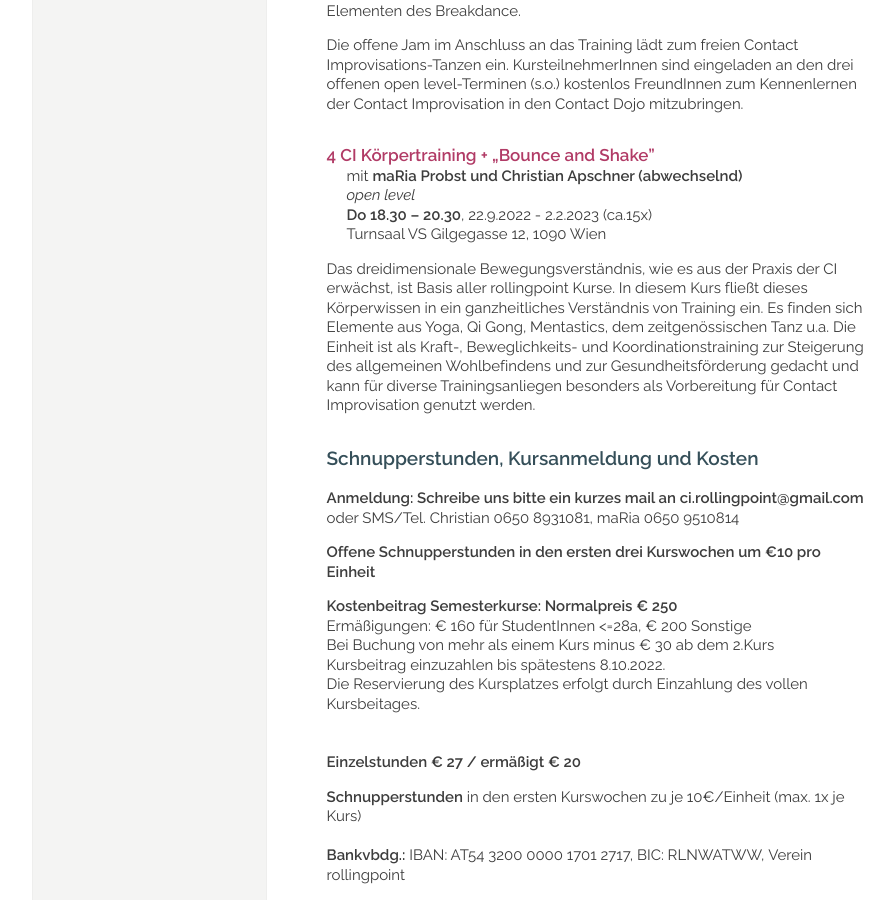
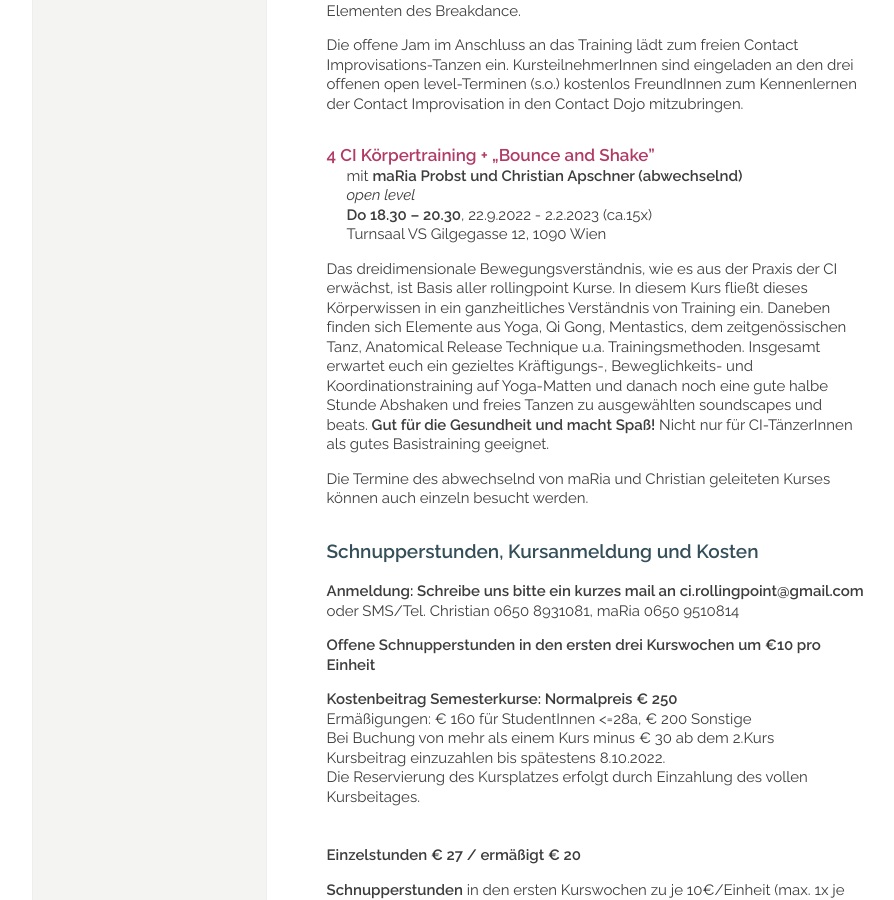
Before and after one commit to manulari/rollingpointat, a Jekyll site: the page built from _pages_de/kurse.md, in a window 1280 px wide and 900 px high, scrolled down 2685 px. Shown: the whole window, without its empty margins (152-1046 px from the left). Built offline with Jekyll 4.4.1, drawn with Linux system fonts in a browser that asks for light colours; comment, search, counter and statistics services are not loaded.

Commit message:
Update page (de) “kurse”

```diff
--- a/_pages_de/kurse.md
+++ b/_pages_de/kurse.md
@@ -16,8 +16,6 @@ title: KURSE UND WORKSHOPS
 
 ### Kursbeginn Wintersemester 2022/23: 19.-22.9.2022
 
-
-
 <div class="named-anchor" id="mo"></div>
 
 #### Wintersemester 2022/23
@@ -33,13 +31,11 @@ als Säuglinge und Kinder ansprechen. Durch rollen, gleiten, drücken und ziehen
 wir uns mit der Welt. Wir erweitern damit fast beiläufig unser Bewegungsspektrum und fühlen uns
 dadurch erfrischt und energetisiert.
 
-
 Spezifische Elemente aus Somatics, dem zeitgenössischen Tanz und der Contact Improvisation
 lassen uns unsere tänzerischen Möglichkeiten weiter entwickeln. Somatics öffnen unsere Wahrnehmungsfähigkeit und verfeinern unser Körperbild. Sie unterstützen
 uns dabei den eigenen Körper und das Zusammenspiel von Muskeln, Knochen und Organen besser
 zu verstehen. So können wir beispielsweise begreifen, was unsere Zunge mit den Füßen zu tun hat
 oder wie die Beine locker hängen können.
-
 
 Spezifische Techniken aus dem zeitgenössischen Tanz helfen uns, unsere Körper bewusster
 einzusetzen: Wir lernen in diesem Semester den Rumpf und die Beine zu integrieren, erfahren
@@ -55,10 +51,6 @@ Kontaktimprovisations-Elementen mit geringer Gewichtsübertragung und sanfter Be
 Menschen, die sich selbst und ihren Körper besser kennen lernen wollen. Eine kontinuierliche
 Teilnahme, auch über diesen Semesterkurs hinaus an weiterführenden Kursen ist von Vorteil und
 daher sehr erwünscht.
-
-
-
-
 
 <div class="named-anchor" id="di"></div>
 
@@ -109,7 +101,9 @@ mit **maRia Probst und Christian Apschner (abwechselnd)**\
 **Do 18.30 – 20.30**, 22.9.2022 - 2.2.2023 (ca.15x)\
 Turnsaal VS Gilgegasse 12, 1090 Wien
 
-Das dreidimensionale Bewegungsverständnis, wie es aus der Praxis der CI erwächst, ist Basis aller rollingpoint Kurse. In diesem Kurs fließt dieses Körperwissen in ein ganzheitliches Verständnis von Training ein. Es finden sich Elemente aus Yoga, Qi Gong, Mentastics, dem zeitgenössischen Tanz u.a. Die Einheit ist als Kraft-, Beweglichkeits- und Koordinationstraining zur Steigerung des allgemeinen Wohlbefindens und zur Gesundheitsförderung gedacht und kann für diverse Trainingsanliegen besonders als Vorbereitung für Contact Improvisation genutzt werden.
+Das dreidimensionale Bewegungsverständnis, wie es aus der Praxis der CI erwächst, ist Basis aller rollingpoint Kurse. In diesem Kurs fließt dieses Körperwissen in ein ganzheitliches Verständnis von Training ein. Daneben finden sich Elemente aus Yoga, Qi Gong, Mentastics, dem zeitgenössischen Tanz, Anatomical Release Technique u.a. Trainingsmethoden. Insgesamt erwartet euch ein gezieltes Kräftigungs-, Beweglichkeits- und Koordinationstraining auf Yoga-Matten und danach noch eine gute halbe Stunde Abshaken und freies Tanzen zu ausgewählten soundscapes und beats. **Gut für die Gesundheit und macht Spaß!** Nicht nur für CI-TänzerInnen als gutes Basistraining geeignet.
+
+Die Termine des abwechselnd von maRia und Christian geleiteten Kurses können auch einzeln besucht werden.
 
 ### Schnupperstunden, Kursanmeldung und Kosten
 
```
